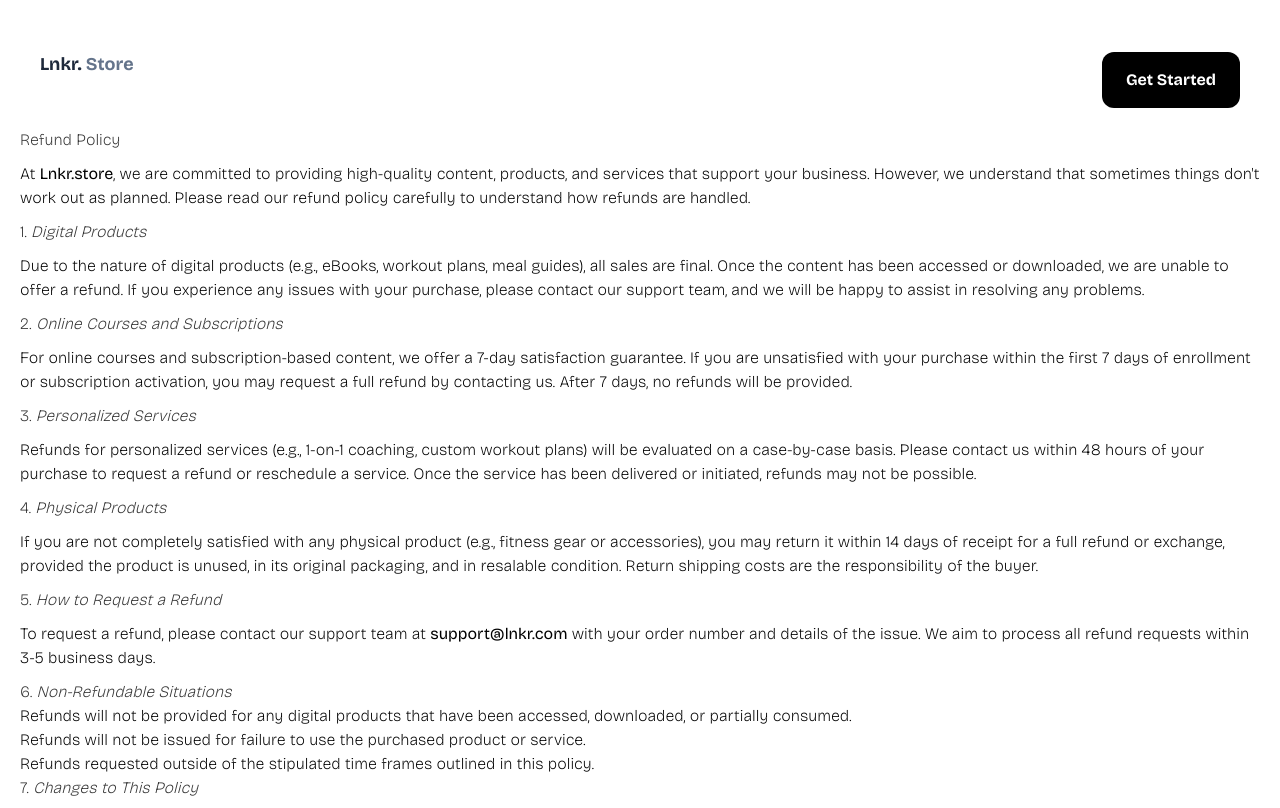
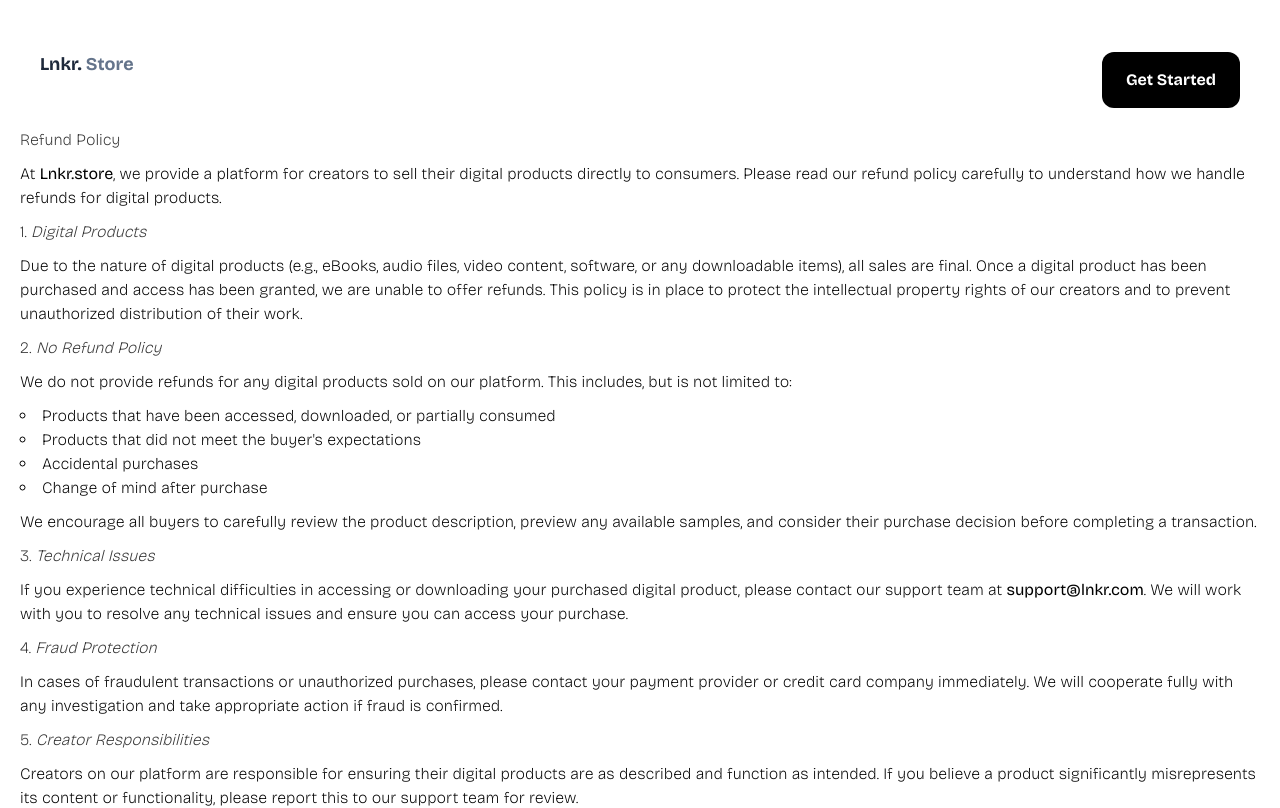
Before and after one commit to thepradipvc/demo, a Next.js app: page /refund-policy in a window 1280 px wide. Shown: the top 808 px of the page. Built offline with nearby package versions, Linux system fonts and the light colour scheme.

Commit message:
updated refund policy to better align with the platform

```diff
--- a/src/app/refund-policy/page.tsx
+++ b/src/app/refund-policy/page.tsx
@@ -1,115 +1,66 @@
 import React from "react";
 import styles from './styles.module.scss'
 
-function index() {
+const RefundPolicy = () => {
   return (
-
     <div className={styles.refund_wrapper}>
       <h1>Refund Policy</h1>
       <p>
-        At <strong>Lnkr.store</strong>, we are committed to providing
-        high-quality content, products, and services that support your business.
-        However, we understand that sometimes things don't work out as planned.
-        Please read our refund policy carefully to understand how refunds are
-        handled.
+        At <strong>Lnkr.store</strong>, we provide a platform for creators to sell their digital products directly to consumers. Please read our refund policy carefully to understand how we handle refunds for digital products.
       </p>
-
       <div className="policy-section">
-        <h2>
-          1. <em>Digital Products</em>
-        </h2>
+        <h2>1. <em>Digital Products</em></h2>
         <p>
-          Due to the nature of digital products (e.g., eBooks, workout plans,
-          meal guides), all sales are final. Once the content has been accessed
-          or downloaded, we are unable to offer a refund. If you experience any
-          issues with your purchase, please contact our support team, and we
-          will be happy to assist in resolving any problems.
+          Due to the nature of digital products (e.g., eBooks, audio files, video content, software, or any downloadable items), all sales are final. Once a digital product has been purchased and access has been granted, we are unable to offer refunds. This policy is in place to protect the intellectual property rights of our creators and to prevent unauthorized distribution of their work.
         </p>
       </div>
-
       <div className="policy-section">
-        <h2>
-          2. <em>Online Courses and Subscriptions</em>
-        </h2>
+        <h2>2. <em>No Refund Policy</em></h2>
         <p>
-          For online courses and subscription-based content, we offer a 7-day
-          satisfaction guarantee. If you are unsatisfied with your purchase
-          within the first 7 days of enrollment or subscription activation, you
-          may request a full refund by contacting us. After 7 days, no refunds
-          will be provided.
+          We do not provide refunds for any digital products sold on our platform. This includes, but is not limited to:
+        </p>
+        <ul>
+          <li>Products that have been accessed, downloaded, or partially consumed</li>
+          <li>Products that did not meet the buyer's expectations</li>
+          <li>Accidental purchases</li>
+          <li>Change of mind after purchase</li>
+        </ul>
+        <p>
+          We encourage all buyers to carefully review the product description, preview any available samples, and consider their purchase decision before completing a transaction.
         </p>
       </div>
-
       <div className="policy-section">
-        <h2>
-          3. <em>Personalized Services</em>
-        </h2>
+        <h2>3. <em>Technical Issues</em></h2>
         <p>
-          Refunds for personalized services (e.g., 1-on-1 coaching, custom
-          workout plans) will be evaluated on a case-by-case basis. Please
-          contact us within 48 hours of your purchase to request a refund or
-          reschedule a service. Once the service has been delivered or
-          initiated, refunds may not be possible.
+          If you experience technical difficulties in accessing or downloading your purchased digital product, please contact our support team at <strong>support@lnkr.com</strong>. We will work with you to resolve any technical issues and ensure you can access your purchase.
         </p>
       </div>
-
       <div className="policy-section">
-        <h2>
-          4. <em>Physical Products</em>
-        </h2>
+        <h2>4. <em>Fraud Protection</em></h2>
         <p>
-          If you are not completely satisfied with any physical product (e.g.,
-          fitness gear or accessories), you may return it within 14 days of
-          receipt for a full refund or exchange, provided the product is unused,
-          in its original packaging, and in resalable condition. Return shipping
-          costs are the responsibility of the buyer.
+          In cases of fraudulent transactions or unauthorized purchases, please contact your payment provider or credit card company immediately. We will cooperate fully with any investigation and take appropriate action if fraud is confirmed.
         </p>
       </div>
-
       <div className="policy-section">
-        <h2>
-          5. <em>How to Request a Refund</em>
-        </h2>
+        <h2>5. <em>Creator Responsibilities</em></h2>
         <p>
-          To request a refund, please contact our support team at{" "}
-          <strong>support@lnkr.com</strong> with your order number and
-          details of the issue. We aim to process all refund requests within 3-5
-          business days.
+          Creators on our platform are responsible for ensuring their digital products are as described and function as intended. If you believe a product significantly misrepresents its content or functionality, please report this to our support team for review.
         </p>
       </div>
-
       <div className="policy-section">
-        <h2>
-          6. <em>Non-Refundable Situations</em>
-        </h2>
-        <ul>
-          <li>
-            Refunds will not be provided for any digital products that have been
-            accessed, downloaded, or partially consumed.
-          </li>
-          <li>
-            Refunds will not be issued for failure to use the purchased product
-            or service.
-          </li>
-          <li>
-            Refunds requested outside of the stipulated time frames outlined in
-            this policy.
-          </li>
-        </ul>
+        <h2>6. <em>Changes to This Policy</em></h2>
+        <p>
+          We reserve the right to update or change this refund policy at any time. Any changes will be reflected on this page, and it is your responsibility to review the refund policy periodically.
+        </p>
       </div>
-
       <div className="policy-section">
-        <h2>
-          7. <em>Changes to This Policy</em>
-        </h2>
+        <h2>7. <em>Contact Us</em></h2>
         <p>
-          We reserve the right to update or change this refund policy at any
-          time. Any changes will be reflected on this page, and it is your
-          responsibility to review the refund policy periodically.
+          If you have any questions about this refund policy, please contact us at <strong>support@lnkr.com</strong>.
         </p>
       </div>
     </div>
   );
 }
 
-export default index;
+export default RefundPolicy;
--- a/src/app/refund-policy/styles.module.scss
+++ b/src/app/refund-policy/styles.module.scss
@@ -11,4 +11,9 @@
   .policy-section {
     margin-bottom: 20px;
   }
+
+  ul {
+    list-style: circle;
+    list-style-position: inside;
+  }
 }
```
